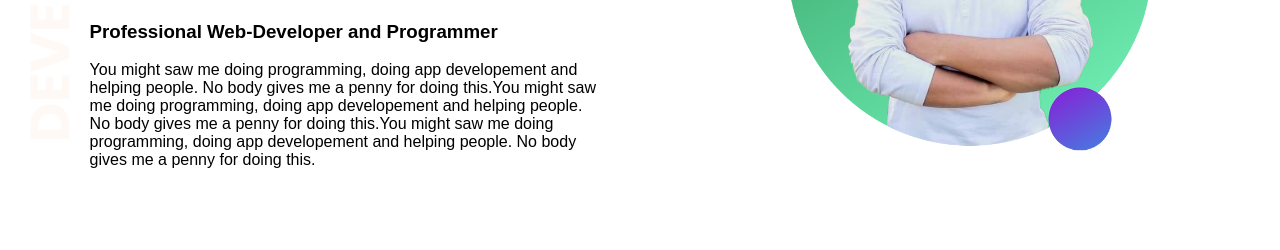
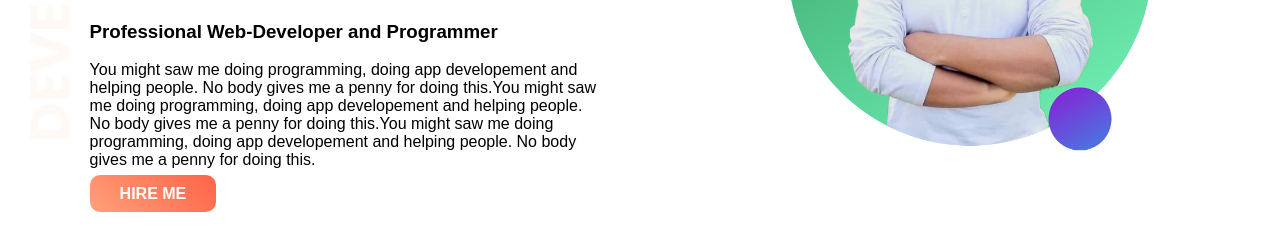
Before and after one commit to mdobns/Md_Oshama-Portfolio, a plain HTML site: page index.html in a window 1280 px wide. Shown: the part 220-470 px from the top of the page. Drawn offline with Linux system fonts and the light colour scheme.

Commit message:
finally going on ..

```diff
--- a/index.html
+++ b/index.html
@@ -14,6 +14,7 @@
             <h1><span class="name-c">Oshama's</span> World</h1>
             <h3>Professional Web-Developer and Programmer</h3>
             <p>You might saw me doing programming, doing app developement and helping people. No body gives me a penny for doing this.You might saw me doing programming, doing app developement and helping people. No body gives me a penny for doing this.You might saw me doing programming, doing app developement and helping people. No body gives me a penny for doing this.</p>
+            <a class="link-button" target="_blank" href="https://www.linkedin.com/in/mdosamabinnur/">HIRE ME</a>
         </div>
         <div class="half-width">
             <img src="images/Oshama.png" alt="">
--- a/style.css
+++ b/style.css
@@ -25,3 +25,11 @@ h1{
 section{
     height: 500px;
 }
+.link-button{
+    text-decoration: none;
+    background-image: linear-gradient(45deg, lightsalmon, tomato);
+    padding: 10px 30px;
+    border-radius: 10px;
+    color: white;
+    font-weight: 700;
+}
```
